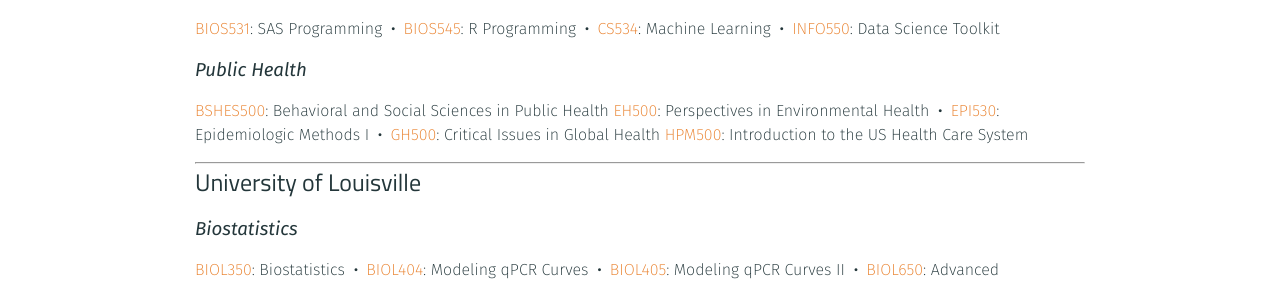
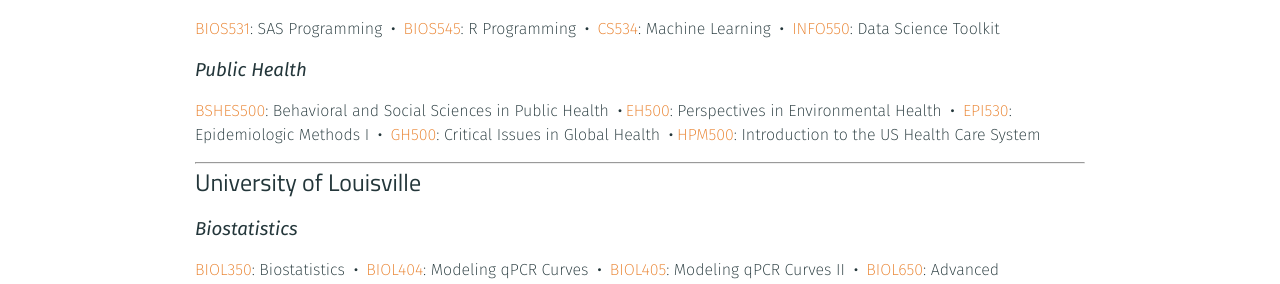
Before and after one commit to rndparr/website, a Jekyll site: the page built from miscellany/courses.md, in a window 1280 px wide. Shown: the part 372-656 px from the top of the page. Built offline with Jekyll 4.4.1, drawn with Linux system fonts in a browser that asks for light colours.

Commit message:
formatting updates

```diff
--- a/index.html
+++ b/index.html
@@ -6,7 +6,7 @@
 <div class="home">
 
 
-<p>My name is Randy Parrish, and I am a research specialist at <a href="https://yanglab-emory.github.io/">YangLab</a> and recent graduate of the Emory <a href="https://www.sph.emory.edu/departments/bios/index.html">biostatistics</a>
+<p>My name is Randy Parrish. I am a research specialist at <a href="https://yanglab-emory.github.io/">YangLab</a> and recent graduate of the Emory <a href="https://www.sph.emory.edu/departments/bios/index.html">biostatistics</a>
  MSPH prrogram at the <a href="https://www.sph.emory.edu">Rollins School of Public Health</a>.
 
 
--- a/miscellany/courses.md
+++ b/miscellany/courses.md
@@ -29,10 +29,10 @@
 
 <h3>Public Health</h3>
 <a href="https://rndparr.github.io/website/docs/Syllabi/Emory/Syllabus-BSHES500.pdf">BSHES500</a>: Behavioral and Social Sciences in Public Health
-<a href="https://rndparr.github.io/website/docs/Syllabi/Emory/Syllabus-EH500.pdf">EH500</a>: Perspectives in Environmental Health
+<b>&nbsp;&middot;&nbsp;</b><a href="https://rndparr.github.io/website/docs/Syllabi/Emory/Syllabus-EH500.pdf">EH500</a>: Perspectives in Environmental Health
 <b>&nbsp;&middot;&nbsp;</b> <a href="https://rndparr.github.io/website/docs/Syllabi/Emory/Syllabus-EPI530.pdf">EPI530</a>: Epidemiologic Methods I
 <b>&nbsp;&middot;&nbsp;</b> <a href="https://rndparr.github.io/website/docs/Syllabi/Emory/Syllabus-GH500.pdf">GH500</a>: Critical Issues in Global Health
-<a href="https://rndparr.github.io/website/docs/Syllabi/Emory/Syllabus-HPM500.pdf">HPM500</a>: Introduction to the US Health Care System
+<b>&nbsp;&middot;&nbsp;</b><a href="https://rndparr.github.io/website/docs/Syllabi/Emory/Syllabus-HPM500.pdf">HPM500</a>: Introduction to the US Health Care System
 
 <!-- <div align= "right">
 	*<i>pursuing currently</i>
```
Also changed, not shown: research.md (+1 -1 lines).
